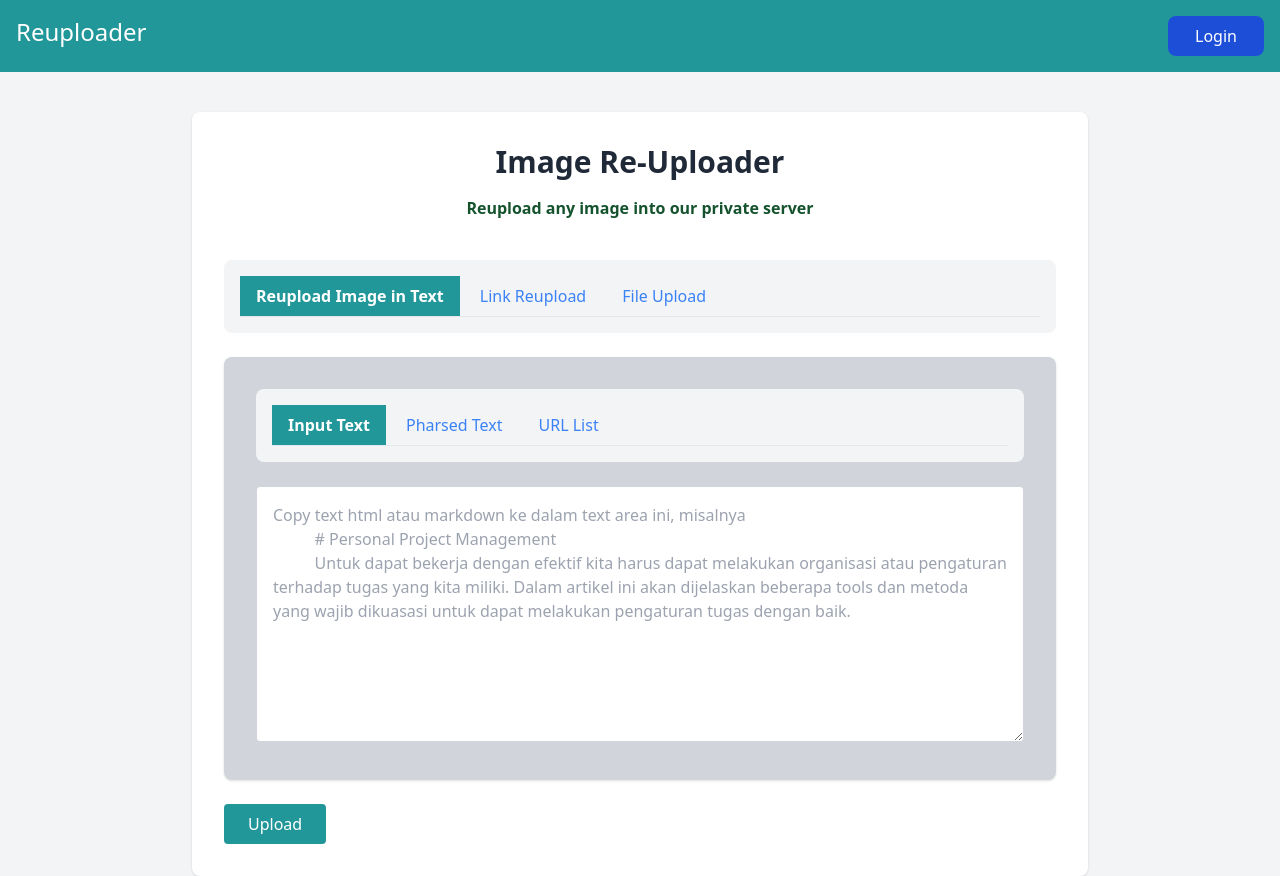
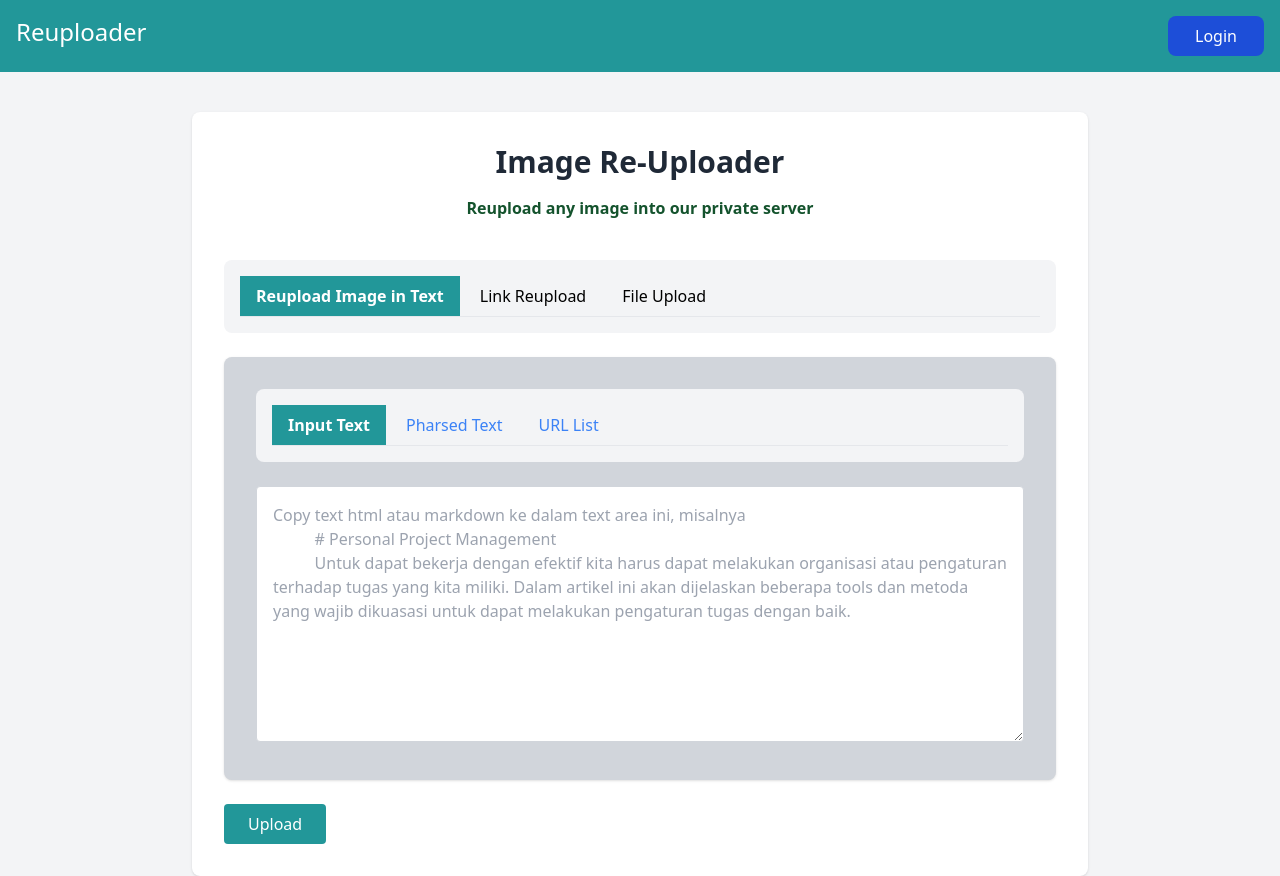
Before and after one commit to Ameliadaa/Intern_Tonjoo, a Next.js app in the folder Intern_Tonjoo_FE/uploader/: page / in a window 1280 px wide. Built offline with nearby package versions, Linux system fonts and the light colour scheme.

Commit message:
Update page.js

```diff
--- a/Intern_Tonjoo_FE/uploader/src/app/page.js
+++ b/Intern_Tonjoo_FE/uploader/src/app/page.js
@@ -14,7 +14,7 @@ export default function Home() {
           <ul className="flex border-b">
             <li className="mr-1">
               <Link
-                className="bg-primary inline-block py-2 px-4 text-white font-semibold"
+                className="bg-primary inline-block py-2 px-4 text-white font-semibold hover:bg-blue-500"
                 href="/"
               >
                 Reupload Image in Text
@@ -23,7 +23,7 @@ export default function Home() {
             <li className="mr-1">
               <Link
                 href="/LinkReupload"
-                className="inline-block py-2 px-4 text-blue-500  hover:bg-primary hover:text-white "
+                className="inline-block py-2 px-4 text-black  hover:bg-blue-500 hover:text-white "
               >
                 Link Reupload
               </Link>
@@ -31,7 +31,7 @@ export default function Home() {
             <li className="mr-1">
               <Link
                 href="/FileUpload"
-                className="inline-block py-2 px-4 text-blue-500 hover:bg-primary hover:text-white"
+                className="inline-block py-2 px-4 text-black hover:bg-primary hover:text-white"
               >
                 File Upload
               </Link>
```
